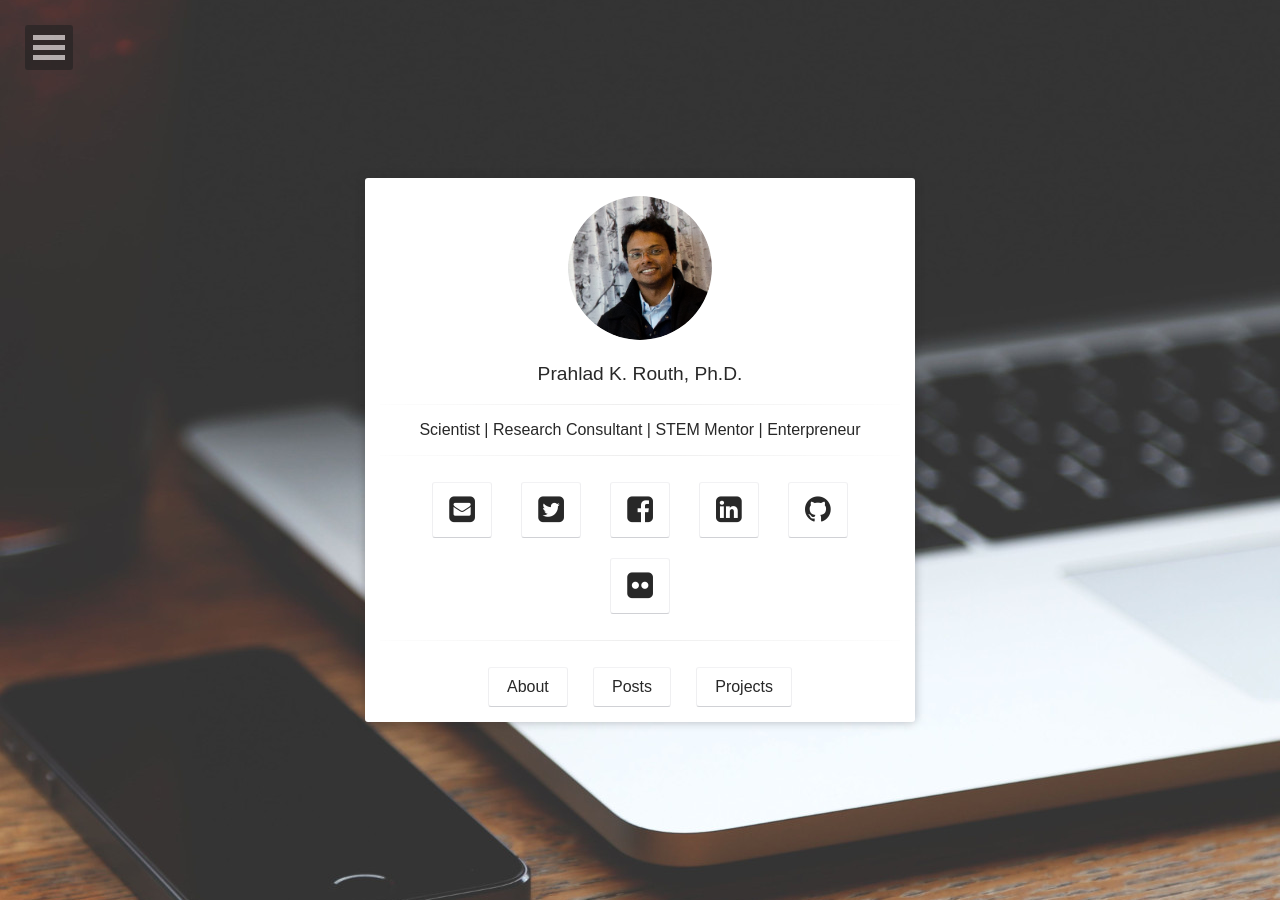
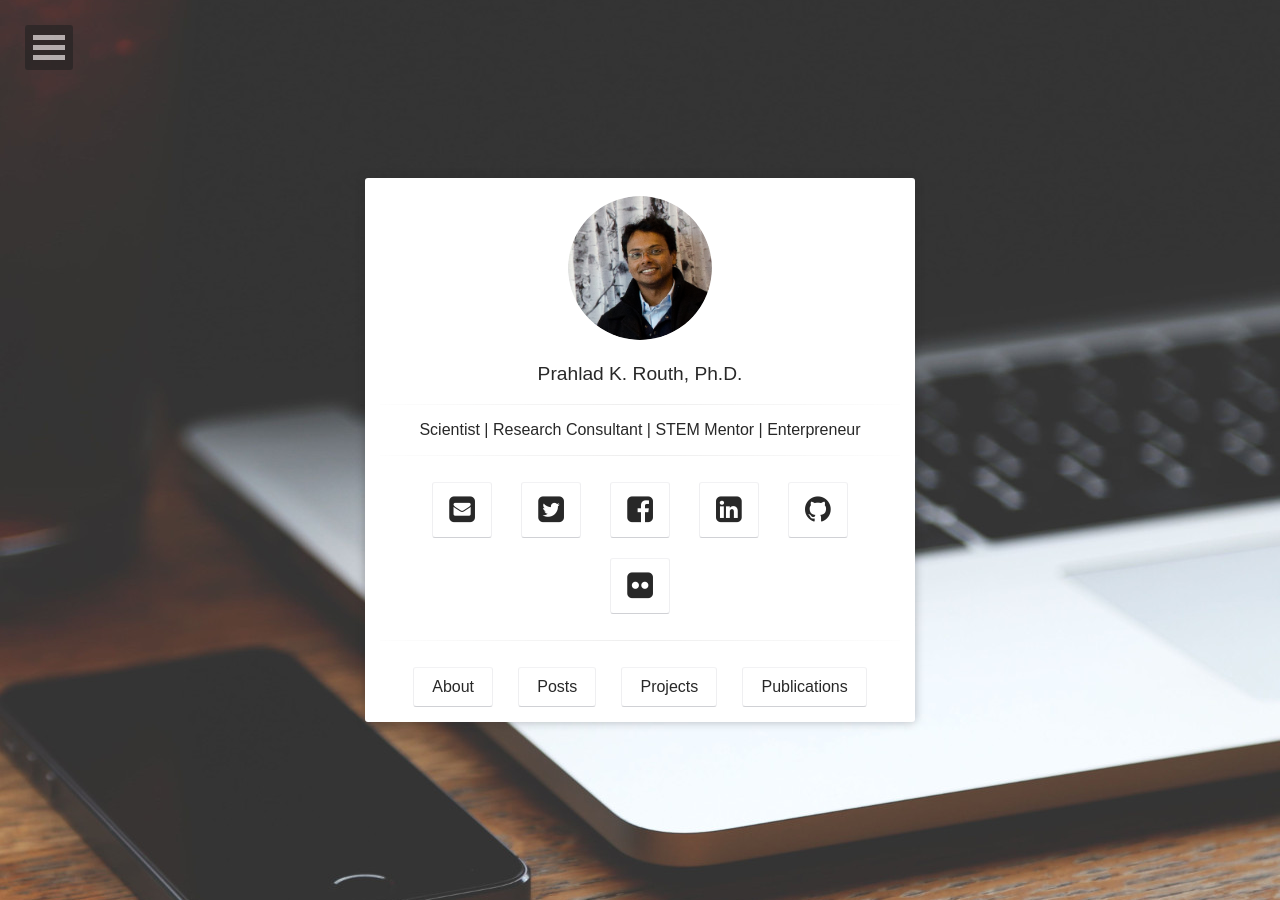
Before and after one commit to vigyan16/vigyan16.github.io, a Jekyll site: the page built from index.html, in a window 1280 px wide. Built offline with Jekyll 4.4.1, drawn with Linux system fonts in a browser that asks for light colours; some web fonts are replaced.

Commit message:
added publications

```diff
--- a/_layouts/home.html
+++ b/_layouts/home.html
@@ -41,6 +41,9 @@ layout: compress
                          <a class="btn zoombtn" href="{{ site.url }}/projects">
                          Projects
                          </a>
+                         <a class="btn zoombtn" href="{{ site.url }}/publications">
+                        Publications
+                         </a>
                  </h3>
             </div>
         </div>
```
Also changed, not shown: 3 other files.
